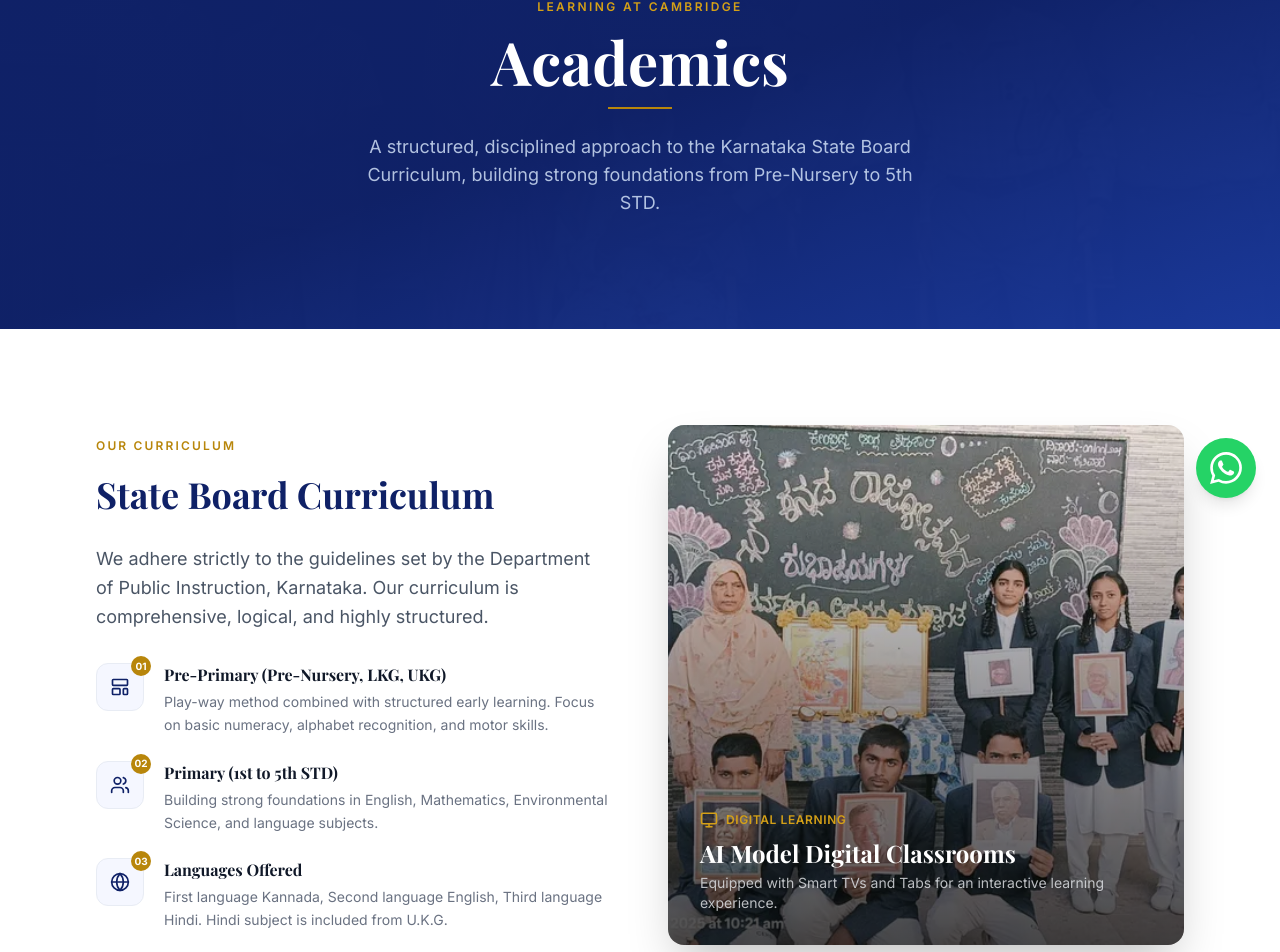
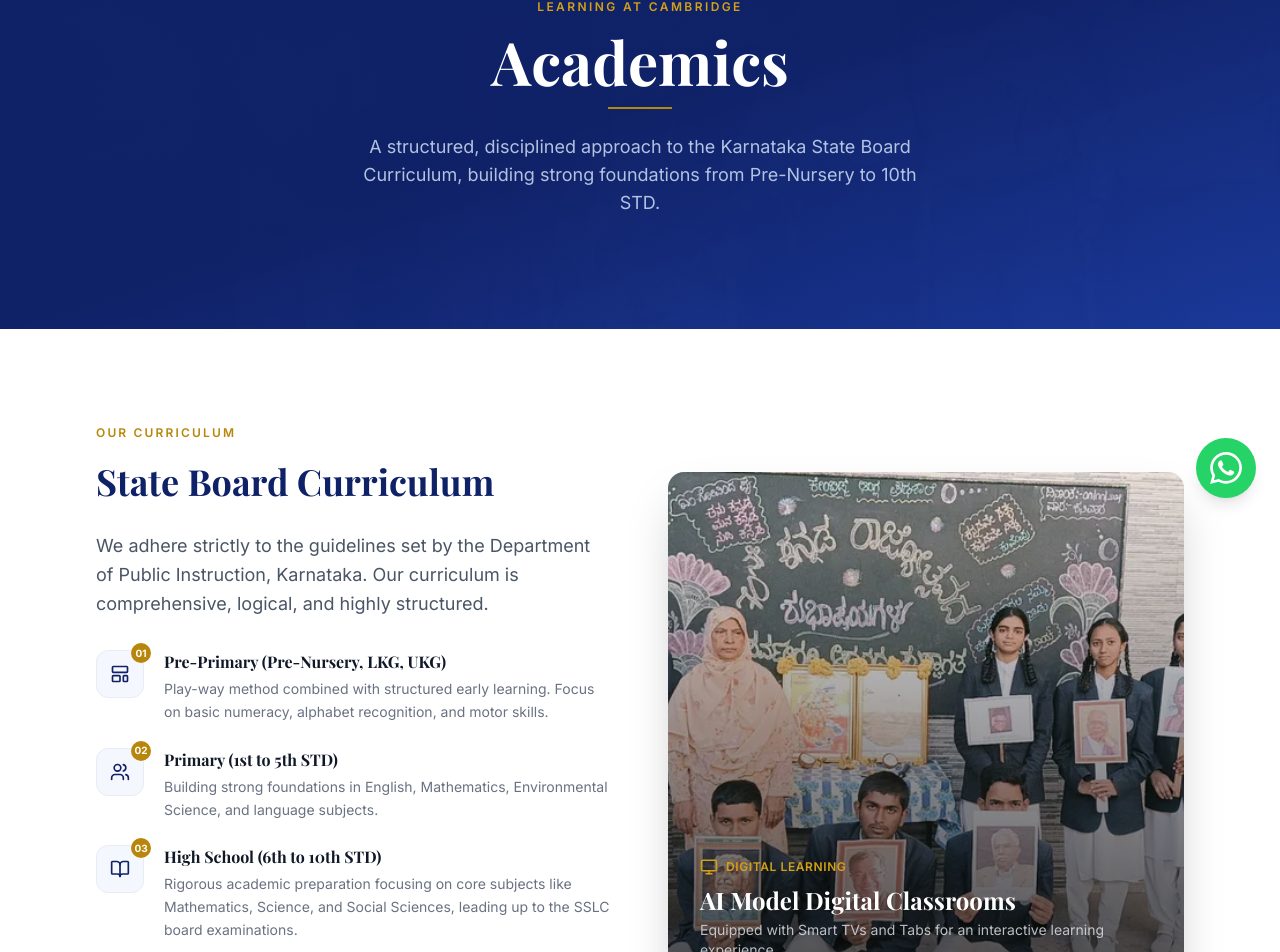
Before and after one commit to jawadhafeez171/Cambridge-English-School, a Next.js app: page /academics in a window 1280 px wide. Shown: the part 238-1190 px from the top of the page. Built offline with nearby package versions, Linux system fonts and the light colour scheme; no server answers.

Commit message:
changes to academics page

```diff
--- a/src/app/academics/page.tsx
+++ b/src/app/academics/page.tsx
@@ -3,7 +3,7 @@ import Image from "next/image";
 
 export const metadata = {
     title: "Academics",
-    description: "Explore our rigorous Karnataka State Board curriculum, pre-primary to 5th STD programs, AI digital classrooms, and language subjects.",
+    description: "Explore our rigorous Karnataka State Board curriculum, pre-primary to 10th STD programs, AI digital classrooms, and language subjects.",
     alternates: { canonical: "/academics" },
     openGraph: { url: "/academics" },
 };
@@ -20,7 +20,7 @@ export default function Academics() {
                     <h1 className="font-serif text-4xl md:text-5xl lg:text-6xl font-bold text-white mb-4">Academics</h1>
                     <div className="h-[2px] w-16 bg-secondary mx-auto mb-6" />
                     <p className="text-blue-100/80 max-w-xl mx-auto text-lg">
-                        A structured, disciplined approach to the Karnataka State Board Curriculum, building strong foundations from Pre-Nursery to 5th STD.
+                        A structured, disciplined approach to the Karnataka State Board Curriculum, building strong foundations from Pre-Nursery to 10th STD.
                     </p>
                 </div>
             </section>
@@ -53,8 +53,14 @@ export default function Academics() {
                                         body: "Building strong foundations in English, Mathematics, Environmental Science, and language subjects."
                                     },
                                     {
+                                        Icon: BookOpen,
+                                        step: "03",
+                                        title: "High School (6th to 10th STD)",
+                                        body: "Rigorous academic preparation focusing on core subjects like Mathematics, Science, and Social Sciences, leading up to the SSLC board examinations."
+                                    },
+                                    {
                                         Icon: Globe,
-                                        step: "03",
+                                        step: "04",
                                         title: "Languages Offered",
                                         body: "First language Kannada, Second language English, Third language Hindi. Hindi subject is included from U.K.G."
                                     },
```
